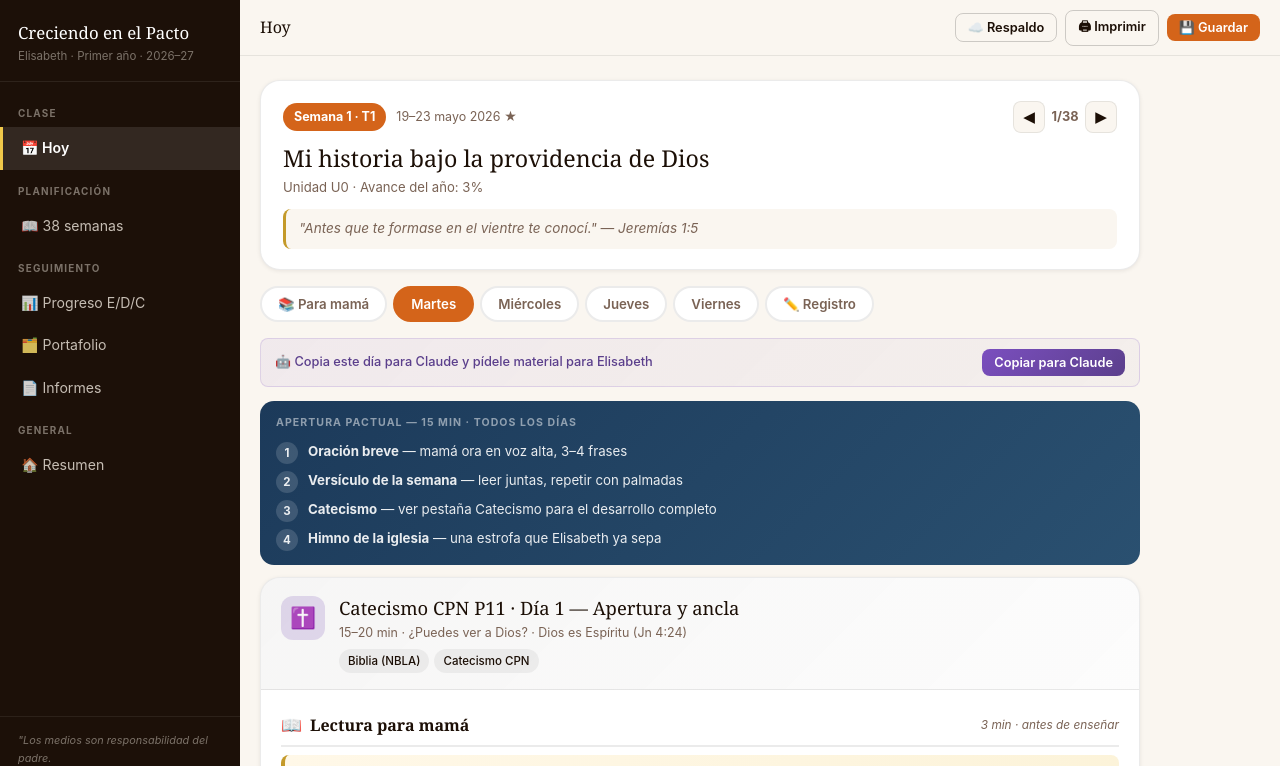
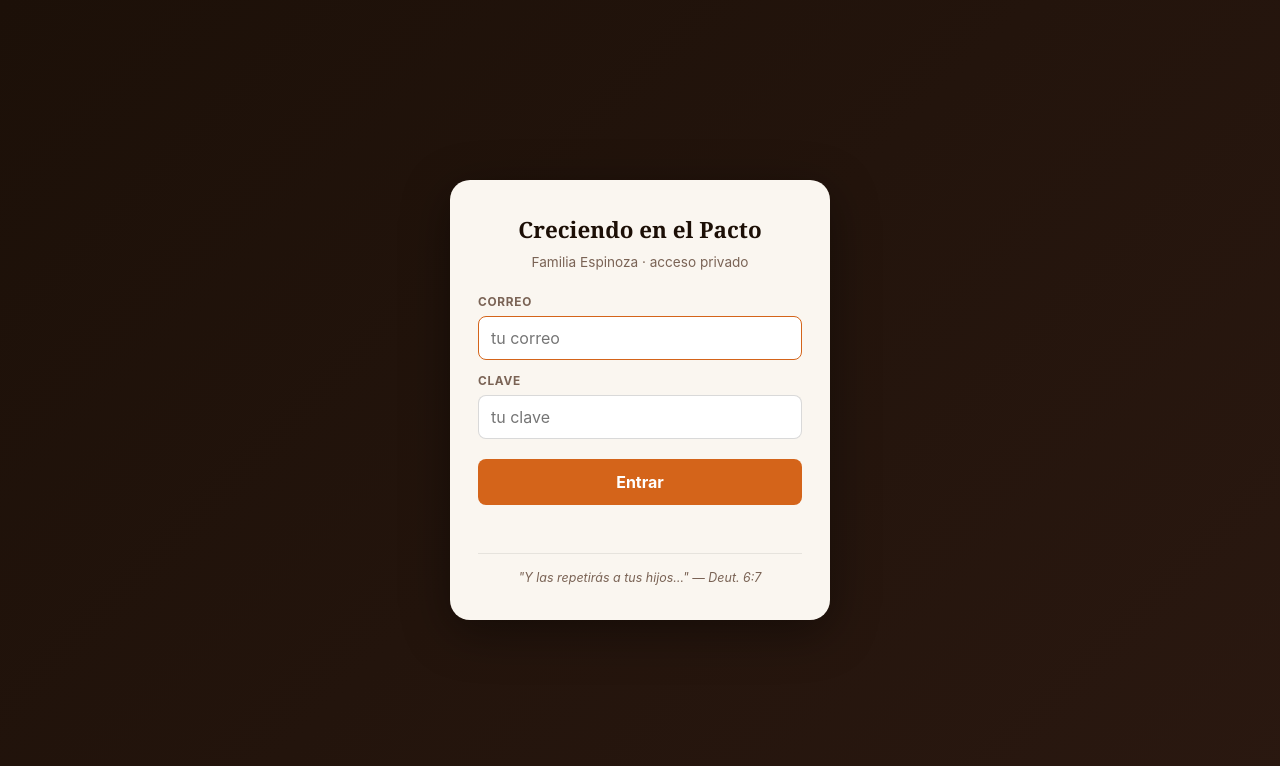
Before and after one commit to andresespinoza-hub/creciendo-en-el-pacto, a plain HTML site: page index.html in a window 1280 px wide. Shown: the top 766 px of the page. Drawn offline with Linux system fonts and the light colour scheme.

Commit message:
Cortina de acceso (correo + clave) + vercel.json
js/gate.js: pantalla de acceso antes de la app (correo + clave),
recuerda 30 días por dispositivo. Credenciales configurables al inicio
del archivo. Es cortina, no bóveda (protección real server-side pendiente
de add-on Vercel o Cloudflare Access — ver informe).

```diff
--- a/index.html
+++ b/index.html
@@ -5,6 +5,7 @@
 <meta name="viewport" content="width=device-width, initial-scale=1.0">
 <title>Creciendo en el Pacto · Elisabeth 2026–2027</title>
 <link rel="stylesheet" href="css/app.css">
+<script src="js/gate.js"></script>
 </head>
 <body>
 
--- /dev/null
+++ b/js/gate.js
@@ -0,0 +1,97 @@
+// ═══════════════════════════════════════════
+// CRECIENDO EN EL PACTO — Cortina de acceso
+// Pide correo + clave antes de mostrar la app.
+// NOTA: es una "cortina", no una bóveda. Detiene a curiosos,
+// pero alguien muy técnico podría ver el código. Para protección
+// real del lado del servidor, ver INFORME (Vercel add-on o Cloudflare Access).
+// ═══════════════════════════════════════════
+
+(function () {
+  // ───────────────────────────────────────────
+  // 👉 CAMBIA AQUÍ EL CORREO Y LA CLAVE
+  // ───────────────────────────────────────────
+  var CONFIG = {
+    clave: "pacto2026",                         // <-- cambia esta clave
+    correos: [                                   // correos permitidos (déjalo [] para aceptar cualquier correo con la clave)
+      "andres.espinoza@iglesiaraah.org"
+      // , "correo-de-tu-esposa@ejemplo.com"     // <-- agrega el correo de tu esposa aquí
+    ],
+    recordarDias: 30                             // cuántos días recuerda la sesión en ese dispositivo
+  };
+  // ───────────────────────────────────────────
+
+  var KEY = "cp_gate_ok";
+
+  // ¿Ya desbloqueó este dispositivo y sigue vigente?
+  try {
+    var saved = JSON.parse(localStorage.getItem(KEY) || "null");
+    if (saved && saved.exp && Date.now() < saved.exp) return; // ya entró, no mostrar cortina
+  } catch (e) {}
+
+  // Inyectar estilos de la cortina
+  var css = document.createElement("style");
+  css.textContent = [
+    "#cp-gate{position:fixed;inset:0;z-index:99999;background:linear-gradient(135deg,#1C1008,#2A1810);",
+    "display:flex;align-items:center;justify-content:center;padding:20px;font-family:-apple-system,BlinkMacSystemFont,'Segoe UI',Roboto,sans-serif}",
+    "#cp-gate .box{background:#FAF6F0;border-radius:20px;max-width:380px;width:100%;padding:32px 28px;box-shadow:0 12px 48px rgba(0,0,0,.4);text-align:center}",
+    "#cp-gate h1{font-family:Georgia,serif;font-size:1.4rem;color:#1C0F06;margin:0 0 4px}",
+    "#cp-gate p.sub{font-size:.85rem;color:#7A6355;margin:0 0 20px}",
+    "#cp-gate label{display:block;text-align:left;font-size:.74rem;font-weight:700;text-transform:uppercase;letter-spacing:.06em;color:#7A6355;margin:12px 0 4px}",
+    "#cp-gate input{width:100%;box-sizing:border-box;border:1.5px solid rgba(0,0,0,.15);border-radius:8px;padding:11px 12px;font-size:1rem;background:#fff;color:#1C0F06;font-family:inherit}",
+    "#cp-gate input:focus{outline:none;border-color:#D4641A}",
+    "#cp-gate button{width:100%;margin-top:20px;background:#D4641A;color:#fff;border:none;border-radius:8px;padding:13px;font-size:1rem;font-weight:700;cursor:pointer;font-family:inherit}",
+    "#cp-gate button:hover{background:#be5616}",
+    "#cp-gate .err{color:#B02020;font-size:.84rem;margin-top:12px;min-height:18px}",
+    "#cp-gate .verse{font-size:.78rem;color:#7A6355;font-style:italic;margin-top:18px;border-top:1px solid rgba(0,0,0,.08);padding-top:14px}"
+  ].join("");
+  document.head.appendChild(css);
+
+  // Construir la cortina
+  function build() {
+    var g = document.createElement("div");
+    g.id = "cp-gate";
+    g.innerHTML =
+      '<div class="box">' +
+      '<h1>Creciendo en el Pacto</h1>' +
+      '<p class="sub">Familia Espinoza · acceso privado</p>' +
+      '<label for="cp-mail">Correo</label>' +
+      '<input id="cp-mail" type="email" autocomplete="username" placeholder="tu correo">' +
+      '<label for="cp-pass">Clave</label>' +
+      '<input id="cp-pass" type="password" autocomplete="current-password" placeholder="tu clave">' +
+      '<button id="cp-enter">Entrar</button>' +
+      '<div class="err" id="cp-err"></div>' +
+      '<div class="verse">"Y las repetirás a tus hijos…" — Deut. 6:7</div>' +
+      '</div>';
+    document.body.appendChild(g);
+
+    var mail = g.querySelector("#cp-mail");
+    var pass = g.querySelector("#cp-pass");
+    var err = g.querySelector("#cp-err");
+    var btn = g.querySelector("#cp-enter");
+
+    function tryEnter() {
+      var m = (mail.value || "").trim().toLowerCase();
+      var p = pass.value || "";
+      var mailOk = CONFIG.correos.length === 0 ||
+        CONFIG.correos.map(function (x) { return x.toLowerCase(); }).indexOf(m) !== -1;
+      var passOk = p === CONFIG.clave;
+      if (mailOk && passOk) {
+        try {
+          localStorage.setItem(KEY, JSON.stringify({ exp: Date.now() + CONFIG.recordarDias * 864e5 }));
+        } catch (e) {}
+        g.parentNode && g.parentNode.removeChild(g);
+      } else if (!mailOk) {
+        err.textContent = "Ese correo no tiene acceso.";
+      } else {
+        err.textContent = "Clave incorrecta.";
+      }
+    }
+    btn.addEventListener("click", tryEnter);
+    pass.addEventListener("keydown", function (e) { if (e.key === "Enter") tryEnter(); });
+    mail.addEventListener("keydown", function (e) { if (e.key === "Enter") pass.focus(); });
+    setTimeout(function () { mail.focus(); }, 100);
+  }
+
+  if (document.body) build();
+  else document.addEventListener("DOMContentLoaded", build);
+})();
```
Also changed, not shown: 1 other file.
